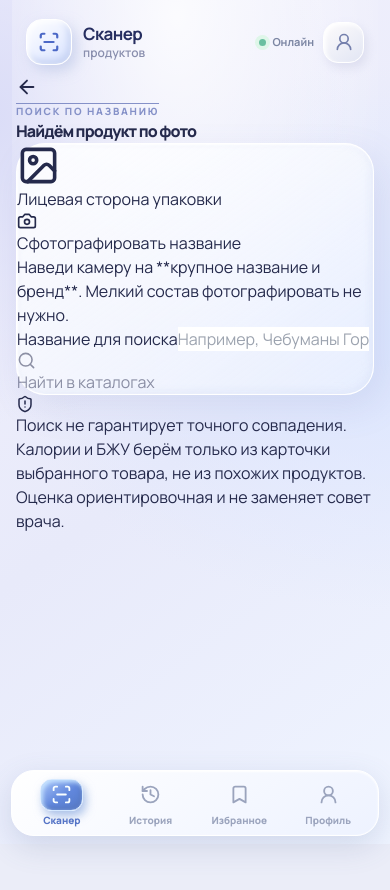
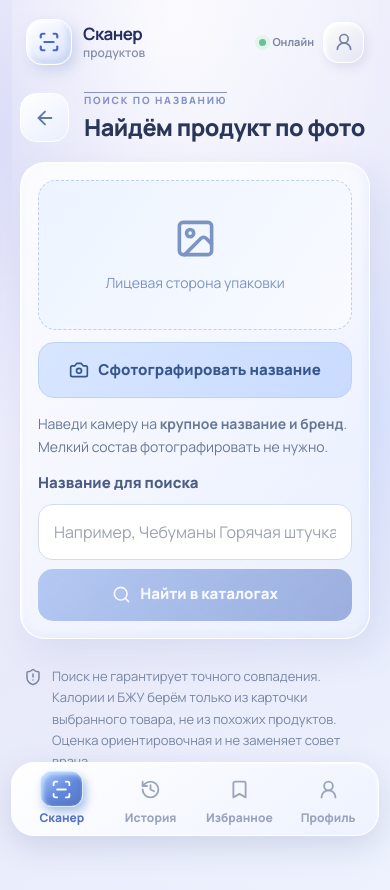
Before and after one commit to mesavin13-droid/skaner-produktov, a React (Vite) app: page / in a window 390 px wide. Both pictures are taken after a click on the button "Фото названия — найти продукт". Shown: the top 890 px of the page. Before the commit the page ends 844 px from the top, so only its background shows below. Built offline with nearby package versions, Linux system fonts and the light colour scheme.

Commit message:
style: larger mobile text and accessible image-name search cards

```diff
--- a/src/components/ProductNameFinder.tsx
+++ b/src/components/ProductNameFinder.tsx
@@ -129,7 +129,7 @@ export function ProductNameFinder({ onCancel, onSelect }: Props) {
           void takePicture(event.target.files?.[0]);
           event.target.value = '';
         }}/>
-      <p>Наведи камеру на **крупное название и бренд**. Мелкий состав фотографировать не нужно.</p>
+      <p>Наведи камеру на <b>крупное название и бренд</b>. Мелкий состав фотографировать не нужно.</p>
       {status && <div className="name-finder-status" role="status">{status}</div>}
       {ocrText && <details className="name-finder-transcript"><summary>Что удалось прочитать с упаковки</summary><p>{ocrText.slice(0, 700)}</p></details>}
       <form onSubmit={(event: FormEvent<HTMLFormElement>) => { event.preventDefault(); void searchByName(query); }}>
@@ -144,7 +144,7 @@ export function ProductNameFinder({ onCancel, onSelect }: Props) {
     </div>
     {(searched || searchBusy) && <section className="name-finder-results" aria-label="Результаты поиска">
       <div className="name-finder-results-head"><h2>Похожие товары</h2><small>{searchBusy ? 'Поиск…' : results.length + ' вариантов'}</small></div>
-      <p>Проверь упаковку, название, бренд и вес. **Выбери только свой продукт.**</p>
+      <p>Проверь упаковку, название, бренд и вес. <b>Выбери только свой продукт.</b></p>
       {searchBusy && <div className="name-finder-skeleton"><div/><div/><div/></div>}
       {!searchBusy && results.map(item => <article className="name-finder-hit" key={item.code}>
         <div className="name-finder-hit-photo">{item.image ? <img alt="" src={item.image} loading="lazy"/> : <ImageIcon size={24}/>}</div>
--- a/src/index.css
+++ b/src/index.css
@@ -1814,3 +1814,79 @@ button:focus-visible,input:focus-visible {
   .photo-extra .soft-action { flex:1; min-width:0; }
   .photo-extra .soft-action:last-child { flex:1; }
 }
+
+
+/* v2.9: find real food cards from the printed FRONT title of a package. */
+.name-search-cta { width:100%; min-height:61px; border-radius:19px; display:flex; align-items:center; justify-content:center; gap:12px; padding:14px; border:1px solid #a3d9c9; background:linear-gradient(122deg,#cef5e7,#c4e7ed); color:#2e675d; font-size:15px; font-weight:800; box-shadow:0 8px 19px rgba(77,158,136,.16),inset 0 2px 3px #fafffe; }
+.name-search-cta svg:last-child { margin-left:auto; }
+.name-search-cta svg:first-child { flex:none; }
+.name-finder { padding:12px 4px 135px; display:flex; flex-direction:column; gap:17px; }
+.name-finder-header { display:flex; gap:15px; align-items:center; padding:5px 0 3px; }
+.name-finder-header h1 { margin-top:6px; font-size:clamp(22px,6vw,29px); line-height:1.18; letter-spacing:-.5px; color:#293657; }
+.name-finder-back { flex:none; display:grid; place-items:center; width:49px; height:49px; border:1px solid #fff; border-radius:16px; color:#6277a2; background:linear-gradient(145deg,#fff,#e9effe); }
+.name-finder-guide { padding:17px; border-radius:25px; }
+.name-finder-upload { display:flex; flex-direction:column; gap:12px; }
+.name-finder-upload>img { max-height:250px; width:100%; object-fit:contain; background:#e7ecf7; border-radius:18px; border:1px solid #fafdff; }
+.name-finder-placeholder { display:flex; align-items:center; justify-content:center; flex-direction:column; gap:12px; border-radius:18px; min-height:150px; border:1px dashed #bed0ed; background:linear-gradient(125deg,#edf4ff,#f8faff); color:#7b94c2; font-size:14px; }
+.name-finder-photo { display:flex; justify-content:center; align-items:center; gap:9px; min-height:56px; padding:13px 17px; border:1px solid #b9d2f8; border-radius:16px; background:linear-gradient(130deg,#d8e6ff,#c9dbff); color:#35578d; font-size:15px; font-weight:800; }
+.name-finder-photo:disabled { opacity:.6; }
+.name-finder-guide>p { margin:14px 0; color:#677896; line-height:1.65; font-size:14px; }
+.name-finder-guide form { display:flex; flex-direction:column; gap:9px; margin-top:12px; }
+.name-finder-guide form label { color:#4c5d82; font-size:15px; font-weight:800; }
+.name-finder-guide form input { width:100%; border:1px solid #d1dcf0; border-radius:14px; padding:15px; background:#fff; color:#293b60; font-size:16px; outline:none; }
+.name-finder-guide form input:focus { border-color:#79a4df; box-shadow:0 0 0 3px #a6cbfc50; }
+.name-finder-guide form button { display:flex; gap:9px; justify-content:center; align-items:center; min-height:52px; border:none; border-radius:15px; color:white; background:linear-gradient(125deg,#7fa3e8,#5978c6); font-size:15px; font-weight:800; }
+.name-finder-guide form button:disabled { opacity:.55; }
+.name-finder-status { margin:11px 0; border-radius:13px; padding:12px; background:#e8f2ff; color:#506ca4; font-size:14px; line-height:1.5; }
+.name-finder-error { margin:12px 0; color:#a5653f; background:#fff4e5; border-radius:13px; padding:12px; font-size:14px; line-height:1.6; }
+.name-finder-transcript { margin:10px 0; color:#657ba1; font-size:13px; }
+.name-finder-transcript summary { font-weight:800; }
+.name-finder-transcript p { font-size:13px; line-height:1.6; overflow-wrap:anywhere; }
+.name-finder-results-head { display:flex; align-items:center; justify-content:space-between; gap:8px; }
+.name-finder-results-head h2 { font-size:21px; color:#354261; }
+.name-finder-results-head small { color:#7787a9; font-size:13px; }
+.name-finder-results>p { margin:10px 0 15px; font-size:14px; color:#6c7b9c; line-height:1.6; }
+.name-finder-hit { display:flex; gap:13px; padding:14px; border-radius:19px; border:1px solid white; background:linear-gradient(135deg,#fff,#f0f5ff); margin-bottom:12px; box-shadow:0 10px 25px #9eb3d62b; }
+.name-finder-hit-photo { display:grid; place-items:center; flex:none; width:91px; height:105px; border-radius:13px; overflow:hidden; background:#edf3ff; color:#8ba0c4; }
+.name-finder-hit-photo img { width:100%; height:100%; object-fit:contain; }
+.name-finder-hit-details { min-width:0; flex:1; display:flex; flex-direction:column; gap:6px; }
+.name-finder-hit-details strong { font-size:15px; line-height:1.3; color:#313e62; overflow-wrap:anywhere; }
+.name-finder-hit-details>span { font-size:13px; color:#6b7a99; line-height:1.45; }
+.name-finder-hit-details>small { font-size:12px; color:#8b96af; }
+.name-finder-flags { display:flex; gap:6px; flex-wrap:wrap; margin:4px 0; }
+.name-finder-flags span { display:inline-flex; gap:5px; align-items:center; border-radius:10px; font-size:11px; padding:6px 8px; background:#f1f2f8; color:#8790a8; }
+.name-finder-flags span.has-data { color:#3d8f70; background:#e3f7ed; }
+.name-finder-choose { display:flex; justify-content:center; align-items:center; gap:7px; border-radius:12px; background:#dce7ff; color:#4c67a8; font-size:13px; font-weight:800; min-height:42px; }
+.name-finder-empty { margin:14px 0; border:1px solid #e8def0; padding:16px; background:#faf6ff; border-radius:15px; color:#746c89; font-size:14px; line-height:1.6; }
+.name-finder-empty p { font-size:13px; margin-top:10px; }
+.name-finder-external { display:flex; justify-content:center; align-items:center; gap:7px; padding:15px; border-radius:16px; background:rgba(255,255,255,.84); border:1px solid white; color:#4a6db1; font-size:14px; font-weight:800; }
+.name-finder-disclaimer { display:flex; align-items:flex-start; gap:10px; color:#7886a3; font-size:13px; line-height:1.65; padding:10px 4px; }
+.name-finder-disclaimer svg { flex:none; margin-top:2px; }
+.name-finder-skeleton>div { height:110px; border-radius:18px; background:linear-gradient(100deg,#eef2fa,#fbfdff,#e9effa); margin:10px 0; animation:shimmer 1.8s ease-in-out infinite; }
+@media(max-width:719px){
+  /* Raise the smallest UI fonts across the scanner without changing brand proportions. */
+  .app-shell { font-size:15px; }
+  .scanner-page .intro-row p { font-size:14px; }
+  .scanner-topline, .scanner-topline .glass-label { font-size:12px; }
+  .camera-idle>span,.camera-status { font-size:12px; }
+  .camera-status { padding:9px 13px; }
+  .soft-action,.photo-food { font-size:13px; min-height:50px; }
+  .primary-cta { font-size:15px; }
+  .feedback p,.feedback small,.feedback-code { font-size:13px; line-height:1.6; }
+  .feedback-actions button { font-size:12px; min-height:42px; }
+  .feature-tile strong { font-size:14px; }
+  .feature-tile small { font-size:13px; line-height:1.55; }
+  .bottom-nav { height:74px; }
+  .bottom-nav-item { font-size:12px; }
+  .bottom-nav-icon { height:36px; }
+  .ingredients-text,.easy-point p,.plain-verdict p { font-size:14px; line-height:1.75; }
+  .small-note,.technical-notes p { font-size:12px; line-height:1.6; }
+  .nutrition-tile strong { font-size:19px; }
+  .shelf-content b { font-size:14px; }
+  .shelf-content small { font-size:12px; }
+}
+@media(max-width:360px){
+  .name-finder-guide { padding:13px; }
+  .name-finder-hit { gap:10px; padding:11px; }
+  .name-finder-hit-photo { width:77px; height:95px; }
+}
```
